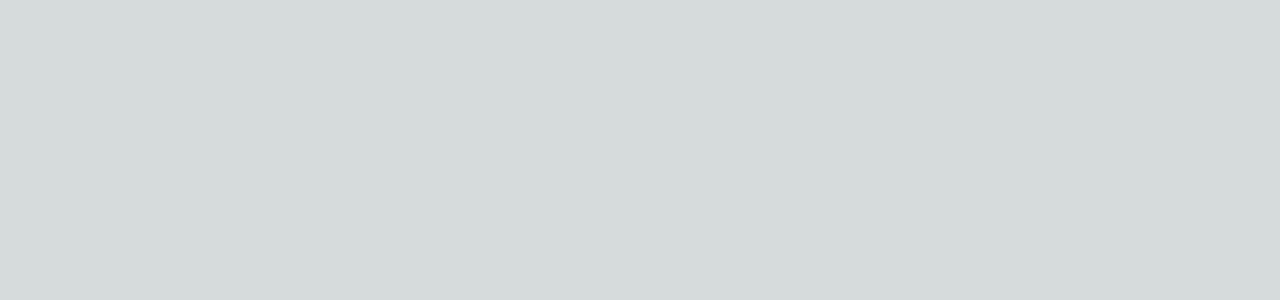
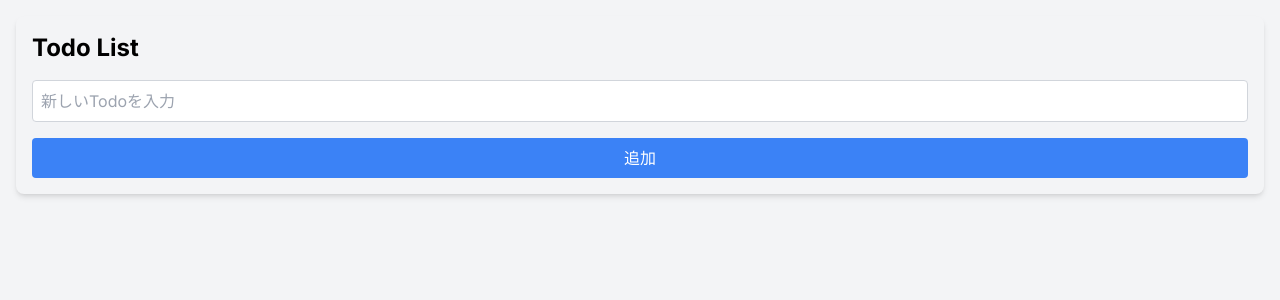
Before and after one commit to xhisashix/next_js_todolist, a Next.js app: page / in a window 1280 px wide. Shown: the top 300 px of the page. Built offline with nearby package versions, Linux system fonts and the light colour scheme.

Commit message:
chore: Update language attribute to Japanese in RootLayout component

```diff
--- a/app/layout.tsx
+++ b/app/layout.tsx
@@ -15,7 +15,7 @@ export default function RootLayout({
   children: React.ReactNode;
 }>) {
   return (
-    <html lang="en">
+    <html lang="ja">
       <body className={inter.className}>{children}</body>
     </html>
   );
--- a/app/page.tsx
+++ b/app/page.tsx
@@ -1,3 +1,11 @@
+"use client";
+
+import TodoList from "./components/TodoList";
+
 export default function Home() {
-  return <div></div>;
+  return (
+    <main className="min-h-screen bg-gray-100 p-4">
+      <TodoList />
+    </main>
+  );
 }
```
